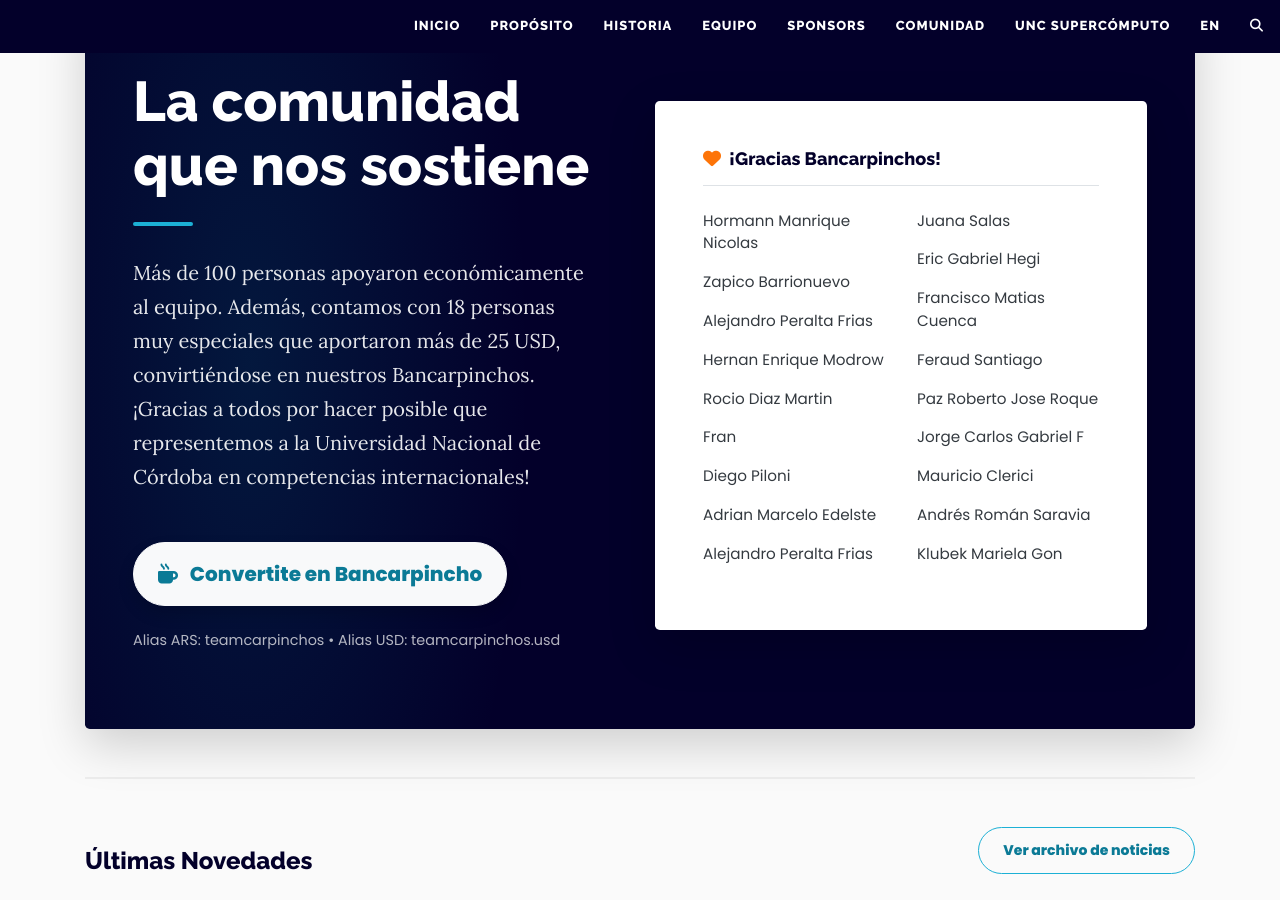
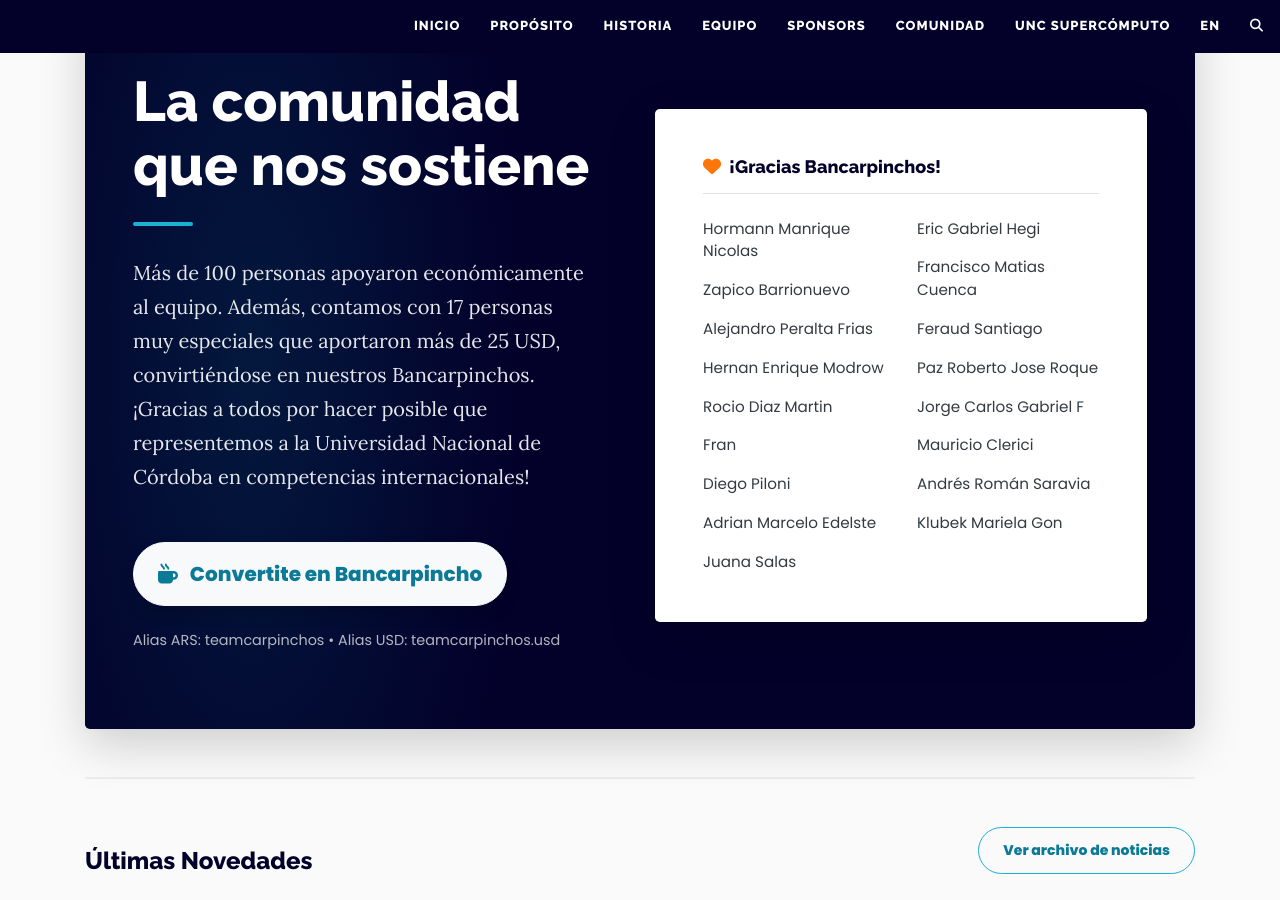
Before and after one commit to CarpinchosTeam/CarpinchosTeam.github.io, a Jekyll site: the page built from index.md, in a window 1280 px wide and 900 px high, scrolled down 8659 px. Built offline with Jekyll 4.4.1, drawn with Linux system fonts in a browser that asks for light colours; comment, search, counter and statistics services are not loaded.

Commit message:
fix: remove duplicated bancarpincho
Co-Authored-By: Claude Opus 5.5 <noreply@anthropic.com>

```diff
--- a/_data/bancarpinchos.yml
+++ b/_data/bancarpinchos.yml
@@ -6,7 +6,6 @@
 - name: Fran
 - name: Diego Piloni
 - name: Adrian Marcelo Edelste
-- name: Alejandro Peralta Frias
 - name: Juana Salas
 - name: Eric Gabriel Hegi
 - name: Francisco Matias Cuenca
```
